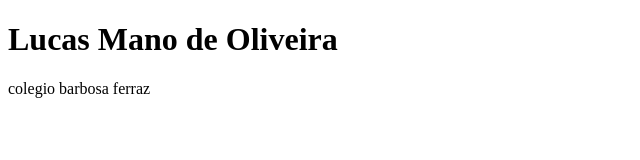
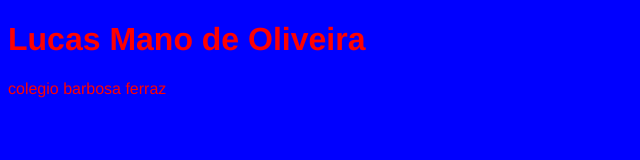
Before and after one commit to lucasSDA/mat-23, a plain HTML site: page index.html in a window 1280 px wide. Shown: the whole page, without its empty margins (0-640 px from the left). Drawn offline with Linux system fonts and the light colour scheme.

Commit message:
Update index.html

```diff
--- a/index.html
+++ b/index.html
@@ -5,8 +5,11 @@
       <title>Lucas Mano</title>
       <link rel="stylesheet" href="style.css">
   </head>
-  <body>
+  <body style="background-color: blue;>
 
+    <font size="10">
+    <font face="Helvetica">
+    <font color="red">
 <h1> Lucas Mano de Oliveira </h1>
 colegio barbosa ferraz
 
```
